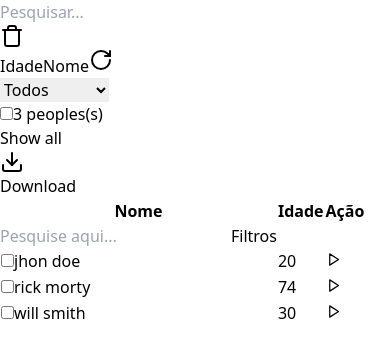
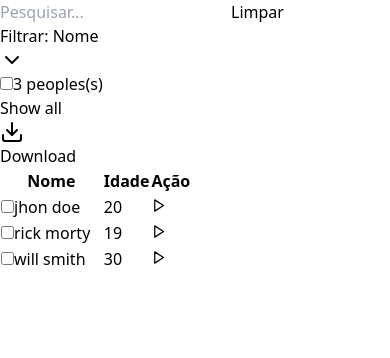
Before and after one commit to lhelheo/Typescript--task-tabela, a React (Vite) app: page / in a window 390 px wide. Shown: the top 358 px of the page. Built offline with nearby package versions, Linux system fonts and the light colour scheme.

Commit message:
atualização: filtros ok, ordenação ok, dropdown das ações ok (ainda não funcional as ações), searchbar ok. Pontos a melhorar, componentização, responsividade e fazer com que as tabelas sejam criadas a partir do .json

```diff
--- a/src/components/Table/TableHeader.tsx
+++ /dev/null
@@ -1,46 +0,0 @@
-import TableOptions from "./TableOptions";
-interface TableHeaderProps{
-  textName: string;
-  textAge: string;
-  textAcao: string;
-}
-
-
-
-const thStyle = "px-6 py-3 text-left text-xs font-medium text-gray-500";
-
-const TableHeader = (props: TableHeaderProps) => {
-
-  return (
-    <>
-
-        <thead className="bg-gray-50 ">
-          <TableOptions className="" />
-            <tr>
-              <th
-                scope="col"
-                className={thStyle}
-              >
-                {props.textName}
-              </th>
-              <th
-                scope="col"
-                className={thStyle}
-              >
-                {props.textAge}
-              </th>
-              <th
-                scope="col"
-                className={thStyle}
-              >
-                {props.textAcao}
-              </th>
-
-
-            </tr>
-          </thead>
-    </>
-  );
-};
-
-export default TableHeader
--- a/src/components/Table/TableOptions.tsx
+++ /dev/null
@@ -1,23 +0,0 @@
-import data from '../../data.json';
-import { Download } from 'lucide-react'
-
-
-interface TableOptionsProps{
-    className: string;
-}
-
-const TableOptions = ( props: TableOptionsProps) => {
-    const countItems = () => {
-        return data.length;
-    }
-
-  return (
-    <div className={`${props.className} flex p-4 text-gray-500 font-semibold`}>
-        <p className='flex w-[140px] gap-2 justify-center items-center'><input type="checkbox" id="" name="" className='cursor-pointer' />{countItems()} peoples(s)</p>
-        <p className='w-[140px] flex justify-center cursor-pointer items-center text-red-500'>Show all</p>
-        <p className='w-[140px] flex justify-center cursor-pointer items-center'><Download />Download</p>
-    </div>
-  )
-}
-
-export default TableOptions
--- a/src/components/Table/index.tsx
+++ b/src/components/Table/index.tsx
@@ -1,97 +1,97 @@
 import { useState } from 'react';
 import TableRow from './TableRow';
 import data from '../../data.json';
-import TableHeader from './TableHeader';
-import Searchbar from '../Searchbar';
-import { ArrowDown, ArrowUp, RotateCw, Trash } from 'lucide-react';
+import { ChevronDown, Download } from 'lucide-react';
+
+  type FilterOption = 'all' | 'age' | 'name';
+  const thStyle = "px-6 py-3 text-left text-xs font-medium text-gray-500";
+  const liStyle = "cursor-pointer p-2 hover:bg-gray-100";
+  const pStyle = "w-[140px] flex gap-2 justify-center items-center";
+
 
 const Table = () => {
   const [filterText, setFilterText] = useState('');
-  const [orderBy, setOrderBy] = useState({ column: 'default', direction: 'asc' });
-  const [filterBy, setFilterBy] = useState('all');
+  const [filterBy, setFilterBy] = useState('');
+  const [dropdownOpen, setDropdownOpen] = useState(false);
 
-  const handleFilterChange = (event) => {
-    setFilterText(event.target.value.toLowerCase());
+  const toggleDropdown = () => {
+    setDropdownOpen(!dropdownOpen);
   };
 
-  const handleOrderBy = (column) => {
-    if (orderBy.column === column) {
-      setOrderBy(prevOrder => ({
-        ...prevOrder,
-        direction: prevOrder.direction === 'asc' ? 'desc' : 'asc'
-      }));
-    } else {
-      setOrderBy({ column: column, direction: 'asc' });
-    }
+  const countItems = () => {
+    return data.length;
+  }
+
+  const handleFilterBy = (option: FilterOption) => {
+    setFilterBy(option);
+    setDropdownOpen(false);
   };
 
-  const handleResetOrder = () => {
-    setOrderBy({ column: 'default', direction: 'asc' });
-  };
-
-  const handleFilterBy = (option) => {
-    setFilterBy(option);
-  };
-
-  const sortedData = [...data].sort((a, b) => {
-    if (orderBy.column === 'default') {
-      return 0;
-    } else if (orderBy.column === 'name') {
-      return orderBy.direction === 'asc' ? a.name.localeCompare(b.name) : b.name.localeCompare(a.name);
-    } else if (orderBy.column === 'age') {
-      return orderBy.direction === 'asc' ? a.age - b.age : b.age - a.age;
+  const filteredData = data.filter(person => {
+    if (filterBy === 'age' && person.age <= 20) {
+      return false;
+    } else if (filterBy === 'name' && person.name.toLowerCase().charCodeAt(0) < 109) {
+      return false;
     }
-    return 0;
-  });
-
-  const filteredData = sortedData.filter(person => {
-    if (filterBy === 'age') {
-      return person.age > 20;
-    } else if (filterBy === 'name') {
-      return person.name.toLowerCase().charCodeAt(0) <= 109;
-    } else {
-      return person.name.toLowerCase().includes(filterText) ||
-             person.age.toString().includes(filterText);
-    }
+    return person.name.toLowerCase().includes(filterText) || person.age.toString().includes(filterText);
   });
 
   const rows = filteredData.map((person, index) => (
-    <TableRow key={index} name={person.name} age={person.age} />
+    <>
+      <TableRow key={index} name={person.name} age={person.age} />
+    </>
   ));
 
   return (
     <>
       <div className="flex flex-col items-center">
-        <label className="flex border rounded p-2 m-2 ">
+        <label className="flex border rounded p-2 m-2">
           <input
             type="text"
             placeholder="Pesquisar..."
             value={filterText}
-            onChange={handleFilterChange}
+            onChange={(e) => setFilterText(e.target.value.toLowerCase())}
             className="p-2"
           />
-          <Trash className="cursor-pointer text-gray-500 h-[40px]" onClick={() => setFilterText('')}/>
-          {/* dúvida no height utilizado*/}
+          <button className="px-2" onClick={() => setFilterText('')}>Limpar</button>
         </label>
 
-        <div className='text-gray-500 flex flex-col items-center'>
-          <button className='flex' onClick={() => handleOrderBy('age')}>Idade {orderBy.column === 'age' ? (orderBy.direction === 'asc' ? <ArrowUp /> : <ArrowDown />) : ''}</button>
-          <button className='flex' onClick={() => handleOrderBy('name')}>Nome {orderBy.column === 'name' ? (orderBy.direction === 'asc' ? <ArrowUp /> : <ArrowDown />) : ''}</button>
-          <button className='flex' onClick={handleResetOrder}><RotateCw /></button>
-        </div>
-
-        <div className="m-2 rounded border border-gray-500">
-          <select value={filterBy} onChange={(e) => handleFilterBy(e.target.value)}>
-            <option value="all">Todos</option>
-            <option value="age">Filtro Idade</option>
-            <option value="name">Filtro Nome</option>
-          </select>
+        <div className="relative m-2">
+          <button onClick={toggleDropdown} className="flex items-center gap-1 px-4 py-2 border rounded">
+            Filtrar: {filterBy === 'all' ? 'Todos' : filterBy === 'age' ? 'Idade' : 'Nome'}
+            <ChevronDown />
+          </button>
+          {dropdownOpen && (
+            <ul className="absolute z-10 w-full mt-1 bg-white border rounded shadow-lg">
+              <li className={`${liStyle}${filterBy === 'all' ? 'bg-gray-300' : ''}`} onClick={() => handleFilterBy('all')}>Todos</li>
+              <li className={`${liStyle} ${filterBy === 'age' ? 'bg-gray-300' : ''}`} onClick={() => handleFilterBy('age')}>Filtro Idade</li>
+              <li className={`${liStyle} ${filterBy === 'name' ? 'bg-gray-300' : ''}`} onClick={() => handleFilterBy('name')}>Filtro Nome</li>
+            </ul>
+          )}
         </div>
       </div>
+
       <div className="relative overflow-x-auto w-min mx-auto">
         <table className="w-full divide-y divide-gray-200 shadow-xl rounded-md">
-          <Searchbar className="w-full hidden" onFilterClick={() => console.log('')} />
-          <TableHeader textName='Nome' textAge='Idade' textAcao='Ação'/>
+        <thead className="bg-gray-50 ">
+          <div className={`flex p-4 text-gray-500 font-semibold`}>
+            <p className={`${pStyle} gap-2 justify-center`}><input type="checkbox" id="" name="" className='cursor-pointer' />{countItems()} peoples(s)</p>
+            <p className={`${pStyle} justify-center cursor-pointer  text-red-500`}>Show all</p>
+            <p className={`${pStyle} justify-center cursor-pointer`}><Download />Download</p>
+          </div>
+            <tr>
+              <th scope="col" className={thStyle}>
+                Nome
+              </th>
+              <th scope="col" className={thStyle}>
+                Idade
+              </th>
+              <th scope="col" className={thStyle}
+              >
+                Ação
+              </th>
+            </tr>
+          </thead>
           <tbody className="divide-y divide-gray-200">
             {rows}
           </tbody>
--- a/src/data.json
+++ b/src/data.json
@@ -6,7 +6,7 @@
 	},
 	{
 		"name": "rick morty",
-		"age": 74
+		"age": 19
 	},
 	{
 		"name": "will smith",
```
